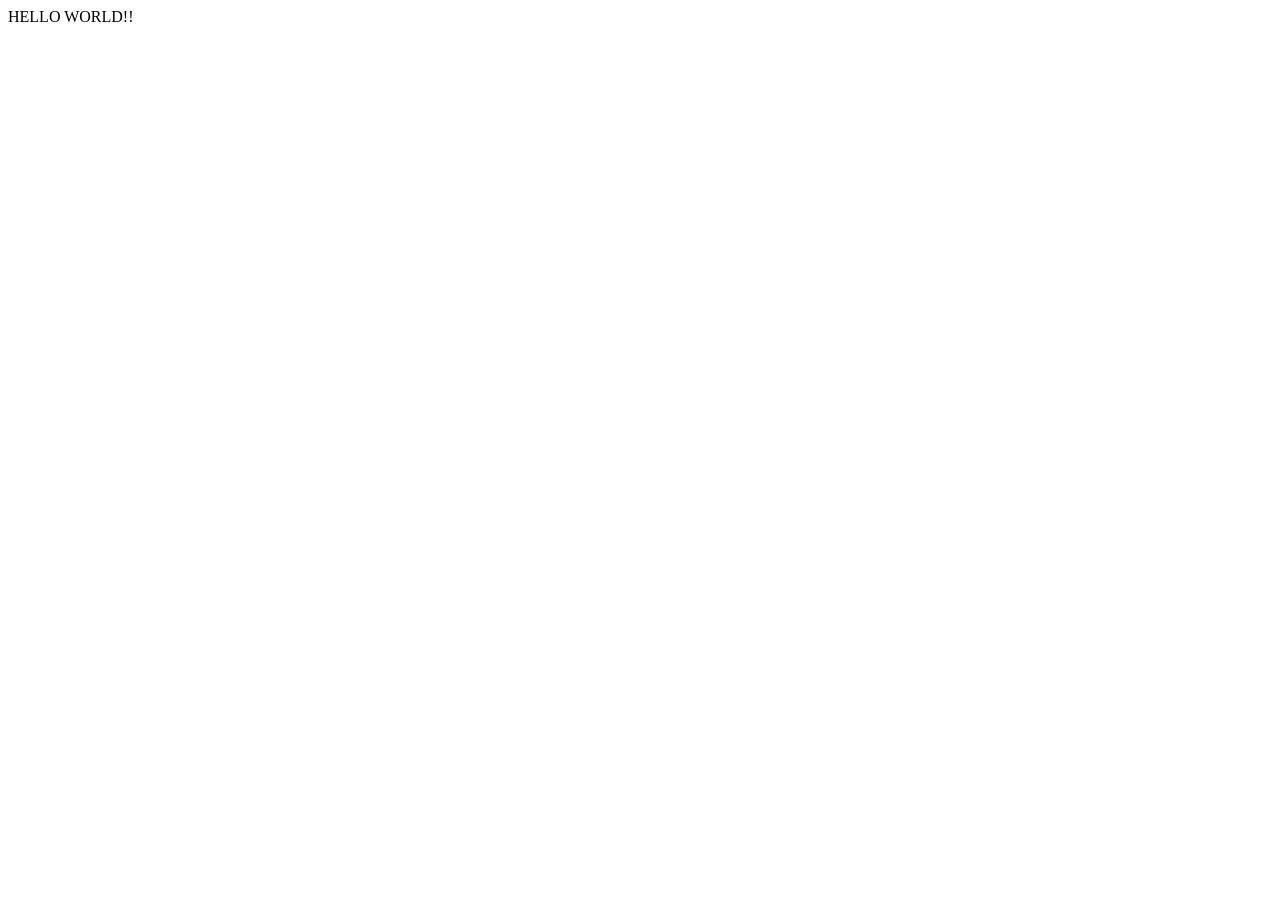
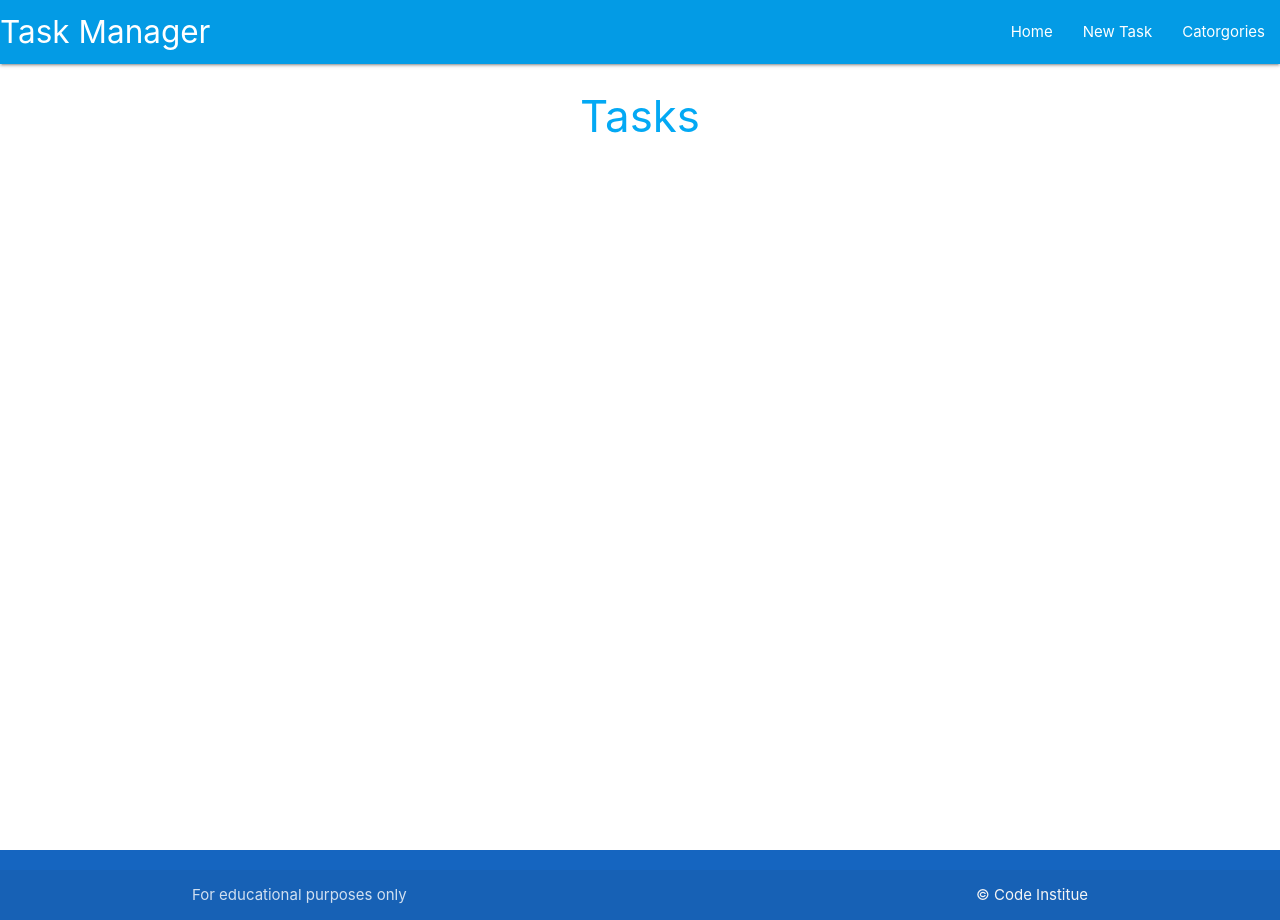
Before and after one commit to JJBR13/DMS-walkthrough-project, a Flask app: page / in a window 1280 px wide. Before the commit the page is almost empty. Run offline with Flask 3, Linux system fonts and the light colour scheme.

Commit message:
Basic page set-up

```diff
--- a/taskmanager/routes.py
+++ b/taskmanager/routes.py
@@ -5,4 +5,4 @@ from taskmanager.models import Category, Task
 
 @app.route("/")
 def home():
-    return render_template("base.html")
+    return render_template("tasks.html")
--- /dev/null
+++ b/taskmanager/static/css/style.css
@@ -0,0 +1,10 @@
+/* sticky footer */
+body {
+    display: flex;
+    min-height: 100vh;
+    flex-direction: column;
+  }
+
+  main {
+    flex: 1 0 auto;
+  }
--- /dev/null
+++ b/taskmanager/static/js/script.js
@@ -0,0 +1,5 @@
+document.addEventListener('DOMContentLoaded', function() {
+    // sidenav initialisation
+    let sidenav = document.querySelectorAll('.sidenav');
+    M.Sidenav.init(sidenav);
+  });
--- a/taskmanager/templates/base.html
+++ b/taskmanager/templates/base.html
@@ -1,14 +1,64 @@
 <!DOCTYPE html>
 <html lang="en">
+
 <head>
     <meta charset="UTF-8">
     <meta http-equiv="X-UA-Compatible" content="IE=edge">
     <meta name="viewport" content="width=device-width, initial-scale=1.0">
+    <!-- Font Awesome -->
+    <link rel="stylesheet" href="https://cdnjs.cloudflare.com/ajax/libs/font-awesome/6.2.1/css/all.min.css"
+        integrity="sha512-MV7K8+y+gLIBoVD59lQIYicR65iaqukzvf/nwasF0nqhPay5w/9lJmVM2hMDcnK1OnMGCdVK+iQrJ7lzPJQd1w=="
+        crossorigin="anonymous" referrerpolicy="no-referrer" />
+    <link rel="stylesheet" href="https://cdnjs.cloudflare.com/ajax/libs/materialize/1.0.0/css/materialize.min.css"
+        type="text/css">
+    <link rel="stylesheet" href="{{ url_for('static', filename='css/style.css') }}" type="text/css">
     <title>Task Manager</title>
 </head>
+
 <body>
 
-HELLO WORLD!!
+    <header>
+        <!-- top navbar -->
+        <nav class="light-blue darken-1">
+            <div class="nav-wrapper">
+                <a href="{{ url_for('home') }}" class="brand-logo">Task Manager</a>
+                <a href="#" data-target="mobile-demo" class="sidenav-trigger"><i class="fas fa-bar"></i></a>
+                <ul class="right hide-on-med-and-down">
+                    <li><a href="{{ url_for('home') }}">Home</a></li>
+                    <li><a href="">New Task</a></li>
+                    <li><a href="{{ url_for('home') }}">Catorgories</a></li>
+                </ul>
+            </div>
+        </nav>
+
+        <!-- Mobile sidenav -->
+        <ul class="sidenav" id="mobile-demo">
+            <li><a href="{{ url_for('home') }}">Home</a></li>
+            <li><a href="">New Task</a></li>
+            <li><a href="">Catorgories</a></li>
+        </ul>
+
+    </header>
+
+    <main class="container">
+        {% block content %}
+        {% endblock %}
+    </main>
+
+
+    <footer class="page-footer blue darken-3">
+        <div class="footer-copyright">
+            <div class="container">
+                For educational purposes only
+                <a class="grey-text text-lighten-4 right" href="https://codeinstitute.net" target="_blank">&copy; Code Institue</a>
+            </div>
+        </div>
+    </footer>
+
+    <!-- Compiled and minified JavaScript -->
+    <script src="https://cdnjs.cloudflare.com/ajax/libs/materialize/1.0.0/js/materialize.min.js"></script>
+    <script src="{{ url_for('static', filename='js/script.js') }}"></script>
 
 </body>
+
 </html>
--- /dev/null
+++ b/taskmanager/templates/tasks.html
@@ -0,0 +1,6 @@
+{% extends "base.html" %}
+{% block content %}
+
+<h3 class="light-blue-text text-dark-4 center-align">Tasks</h3>
+
+{% endblock %}
```
